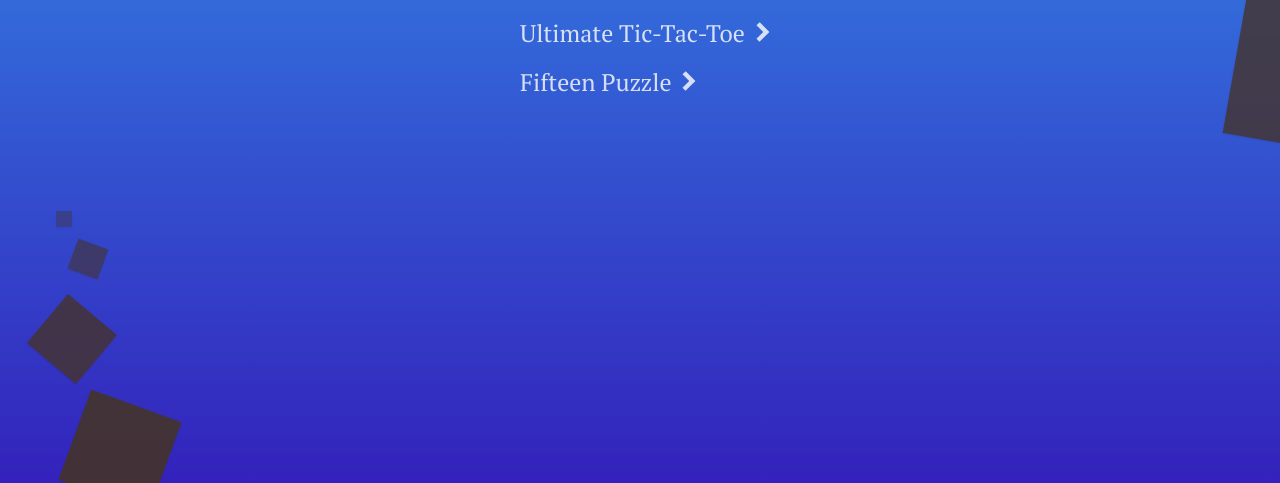
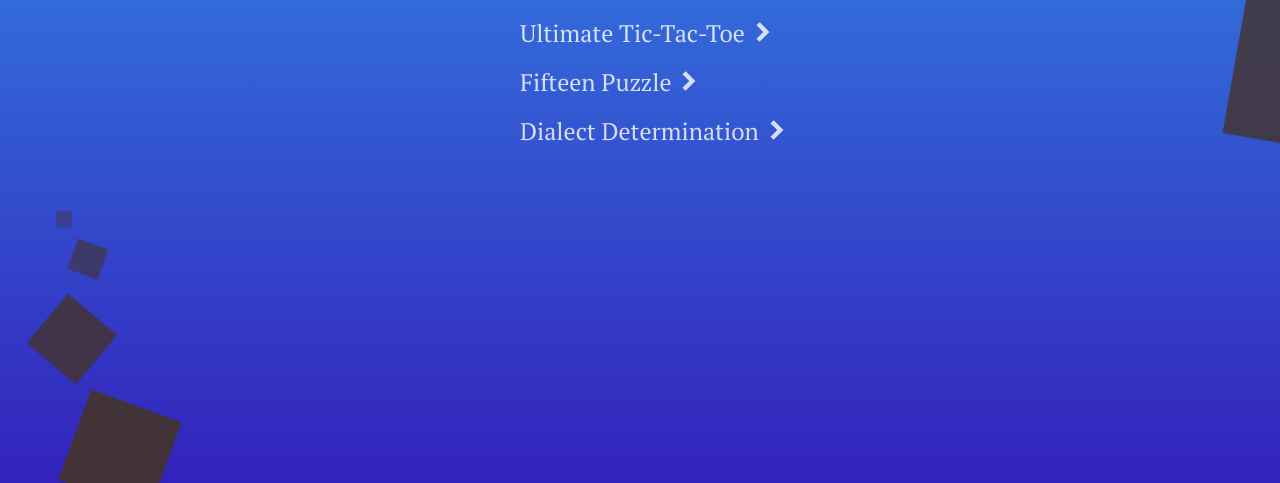
Before and after one commit to HSavich/henrysavich-website, a website: page src/projects.html in a window 1280 px wide. Shown: the part 317-800 px from the top of the page. Drawn offline with nearby package versions, Linux system fonts and the light colour scheme; files that its build step writes are made by us from their sources.

Commit message:
Added dialect determination under projects

```diff
--- a/src/projects.html
+++ b/src/projects.html
@@ -24,6 +24,10 @@
                 <span class = "text-2xl group-hover:text-[1.6rem]">Fifteen Puzzle</span>
                 <img class = 'inline h-7 w-7 mb-3 group-hover:h-8 group-hover:w-8 opacity-80' src = "./assets/right.svg"/>
             </div>
+            <div class = "group text-left my-2 w-80 cursor-pointer" onclick = "window.open('https:\/\/github.com/HSavich/dialect_determination'), '_blank'">
+                <span class = "text-2xl group-hover:text-[1.6rem]">Dialect Determination</span>
+                <img class = 'inline h-7 w-7 mb-3 group-hover:h-8 group-hover:w-8 opacity-80' src = "./assets/right.svg"/>
+            </div>
         </div>
     </div>
     <div class = "fixed h-4 w-4 sm:h-4 sm:w-4 bg-theme-brown left-4 sm:left-14 bottom-64 sm:bottom-64 opacity-40 shadow"></div>
```
